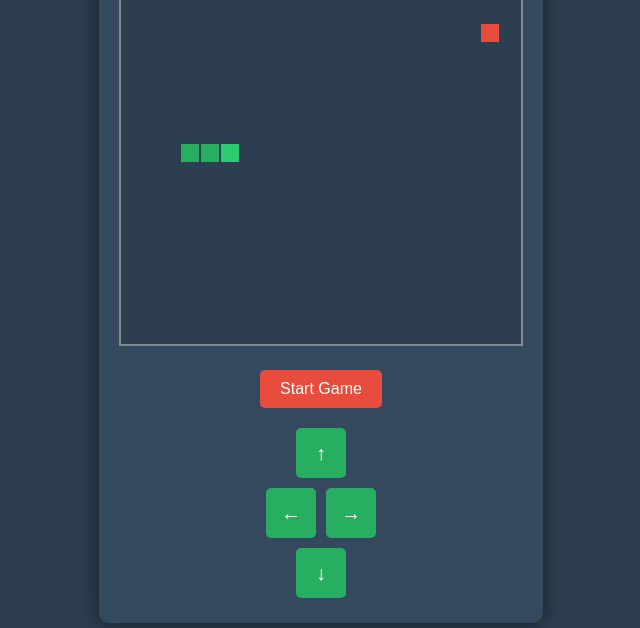
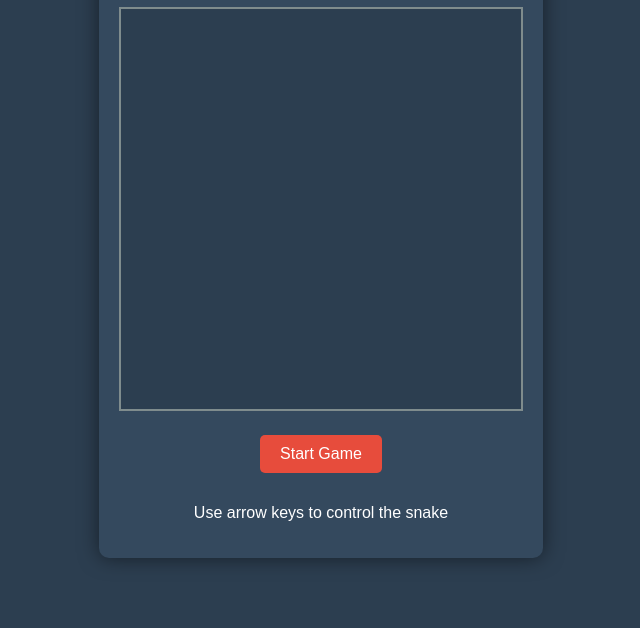
Before and after one commit to onebyte0x00/js.snake, a plain HTML site: page index.html in a window 1280 px wide. Shown: the part 172-800 px from the top of the page, without its empty margins (319-959 px from the left). Drawn offline with Linux system fonts and the light colour scheme.

Commit message:
Update index.html

```diff
--- a/index.html
+++ b/index.html
@@ -16,14 +16,7 @@
         <canvas id="game-canvas" width="400" height="400"></canvas>
         <div class="controls">
             <button id="start-btn">Start Game</button>
-            <div class="arrow-keys">
-                <button id="up-btn">↑</button>
-                <div>
-                    <button id="left-btn">←</button>
-                    <button id="right-btn">→</button>
-                </div>
-                <button id="down-btn">↓</button>
-            </div>
+            <p class="instructions">Use arrow keys to control the snake</p>
         </div>
     </div>
     <script src="game.js"></script>
```
